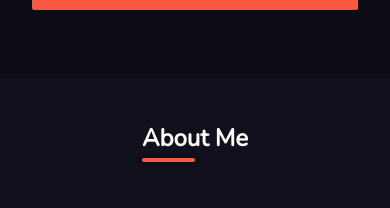
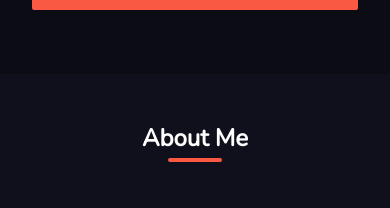
Before and after one commit to Praisecodes/portfolio-tsx, a React (Vite) app: page / in a window 390 px wide. Shown: the part 1560-1768 px from the top of the page. Built offline with nearby package versions, Linux system fonts and the light colour scheme.

Commit message:
[Fix] Fix responsive issue on about section

```diff
--- a/src/components/about.tsx
+++ b/src/components/about.tsx
@@ -1,7 +1,7 @@
 export default function About(): any{
     return (
         <div id="about" className="py-12 flex flex-col lg:items-start items-center bg-alternate-bg lg:px-20 px-5 text-white font-Nunito">
-            <h1 className="lg:w-fit after:content-[''] after:w-1/2 after:mt-1 font-bold after:bg-orange after:block after:h-1 after:rounded-full text-2xl">
+            <h1 className="lg:w-fit flex lg:items-start items-center flex-col after:content-[''] after:w-1/2 after:mt-1 font-bold after:bg-orange after:block after:h-1 after:rounded-full text-2xl">
                 About Me
             </h1><br /><br />
             <div className="flex lg:flex-row items-center flex-col w-full">
```
